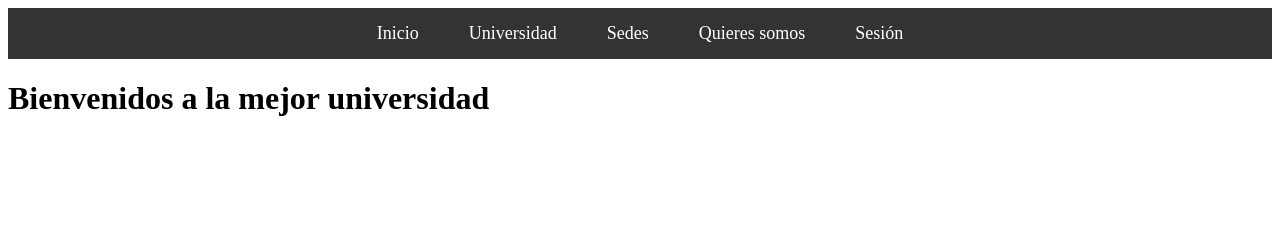
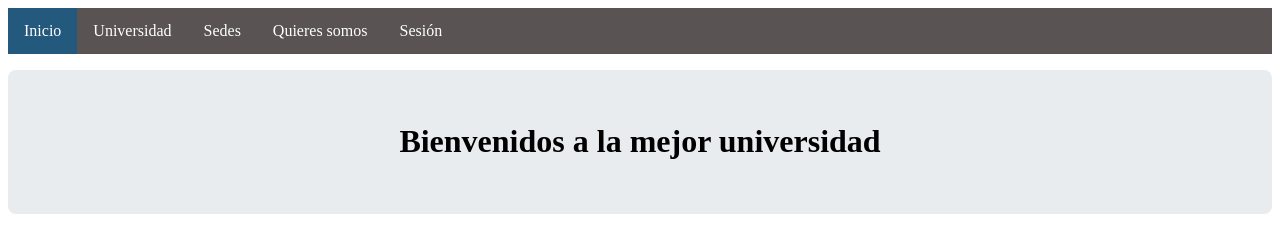
Before and after one commit to CompetitiveSplit/bp-universidades-new, a plain HTML site: page index.html in a window 1280 px wide. Drawn offline with Linux system fonts and the light colour scheme.

Commit message:
modificaciones desde rama inuyasha

```diff
--- a/assets/css/estilos.css
+++ b/assets/css/estilos.css
@@ -1,34 +1,38 @@
-header {
-    background-color: #333;
-    color: #fff;
-}
-
-.topnav{
-    display: flex;
-    justify-content: center;
-    padding: 10px 0;
-}
-
-.topnav ul {
-    list-style: none;
+ul {
     margin: 0;
     padding: 0;
-    display: flex;
-}
+    overflow: hidden;
+    list-style-type: none;
+    background-color: #595353;
+  }
 
-.topnav li {
-    margin: 0 15px;
-}
+  li {
+    float: left;
+  }
 
-.topnav a {
-    color: #fff;
+  li a {
+    color: white;
+    display: block;
+    padding: 14px 16px; /* Arriba y abajo 14, izquierda y derecha 16 */
     text-decoration: none;
-    font-size: 18px;
-    padding: 5px 10px;
-    display: block;
-}
+  }
 
-.topnav a:hover {
-    background-color: #555;
-    border-radius: 5px;
-}
+  li a:hover {
+    background-color: #4ba3de;
+  }
+
+  .activo {
+    background-color: #23597d;
+  }
+
+  .derecha {
+    float: right;
+  }
+
+  .miJumbo {
+    margin-top: 1rem;
+    padding: 32px 16px;
+    background-color: #e9ecef;
+    border-radius: 0.5rem;
+    text-align: center;
+  }
--- a/index.html
+++ b/index.html
@@ -10,7 +10,7 @@
     <header>
         <nav class="topnav">
             <ul>
-                <li><a href="#">Inicio</a></li>
+                <li><a href="#" class="activo">Inicio</a></li>
                 <li><a href="./pages/universidades.html">Universidad</a></li>
                 <li><a href="./pages/sedes.html">Sedes</a></li>
                 <li><a href="./pages/quienes.html">Quieres somos</a></li>
@@ -20,7 +20,7 @@
     </header>
 
     <main>
-        <div>
+        <div class="miJumbo">
             <h1>Bienvenidos a la mejor universidad</h1>
         </div>
     </main>
```
